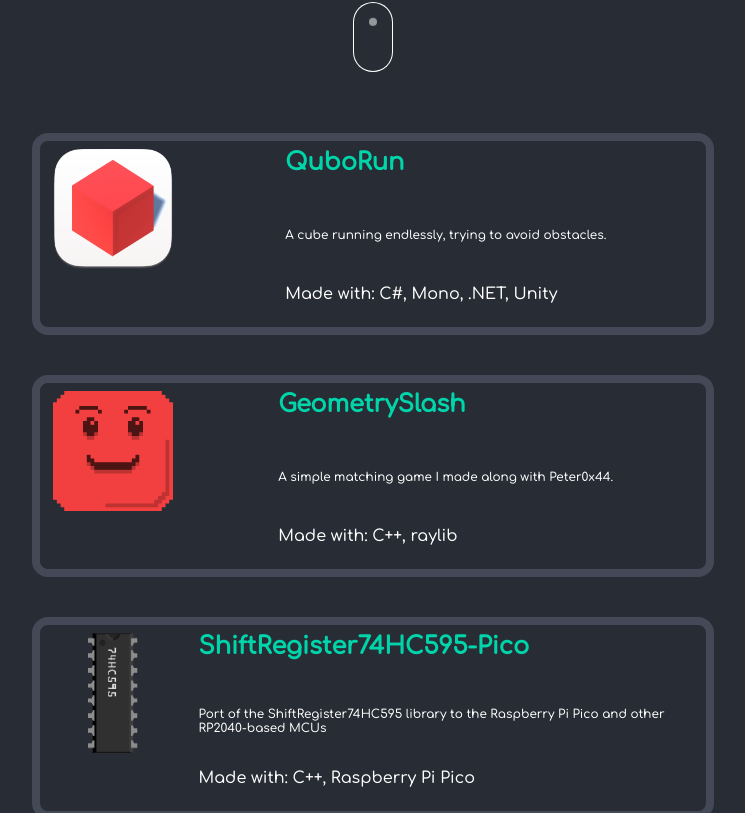
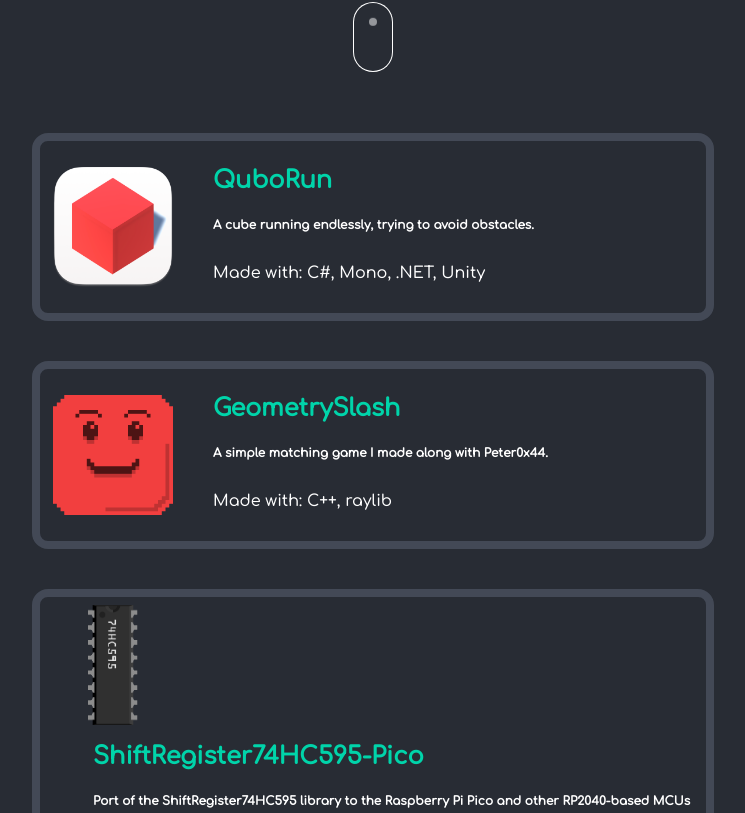
Before and after one commit to Devnol/devnol.github.io, a React (Create React App) app: page / in a window 1280 px wide. Shown: the part 707-1520 px from the top of the page, without its empty margins (267-1012 px from the left). Built offline with nearby package versions, Linux system fonts and the light colour scheme.

Commit message:
fix proejct list shit (doesnt use fucking grid)

```diff
--- a/src/Projects.js
+++ b/src/Projects.js
@@ -5,10 +5,16 @@
 	return(
 		<a href={project.url} target="_blank" rel="noreferrer">
 		<div class="project">
-			<img id="projIcon" src={project.icon} alt={project.name}></img>
-			<h4 id="projTitle">{project.name}</h4>
-			<p id="projDescr">{project.description}</p>
-			<p id="projMade">Made with: {project.lang}</p>
+			<img src={project.icon} id="projIcon" alt={project.name}></img>
+			<div class="container">
+				<ul>
+					<li>
+						<a id="projTitle">{project.name}</a>
+						<h2 id="projDesc">{project.description}</h2>
+						<p id="projMade">Made with: {project.lang}</p>
+					</li>
+				</ul>
+			</div>
 		</div>
 		</a>
 	)
--- a/src/styles/Projects.css
+++ b/src/styles/Projects.css
@@ -1,23 +1,27 @@
 .project {
 	color: white;
 	width: 85%;
-	/*height: 15vh;*/
 	border-radius: 16px;
 	margin: 5vh auto;
 	padding: 1vh 1vw;
-	background-color: var(--background-color);
-	display: grid;
-	grid-column-gap: 2vw;
-	grid-row-gap: 0;
-	border: 8px solid var(--background-color-lighter)
+	border: 8px solid var(--background-color-lighter);
+	position: relative;
+}
+
+ul {
+	list-style: none;
+	line-height: 2em;
+}
+
+.container {
+	display: inline-block;
+	vertical-align: middle;
 }
 
 #projIcon {
-	grid-row-start: 1;
-	grid-row-end: 4;
-	align-self: center;
 	height: 15vh;
 	width: 15vh;
+	vertical-align: middle;
 	/*background-color: yellowgreen;*/
 }
 
@@ -25,22 +29,14 @@
 	color: var(--primary-color);
 	font-weight: bold;
 	font-size: min(2vh, 15px);
-	/*background-color: slateblue;*/
 }
 
-
-#projDescr {
-	/*background-color: teal;*/
+#projDesc {
 	font-size: min(1.5vh, 12px);
-	grid-row-start: 2;
-	grid-row-end: 4;
 }
 
 #projMade {
 	font-size: 1vh;
-	/*background-color: tomato;*/
-	grid-column-start: 2;
-	grid-row-start: 4;
 }
 
 a {
```
